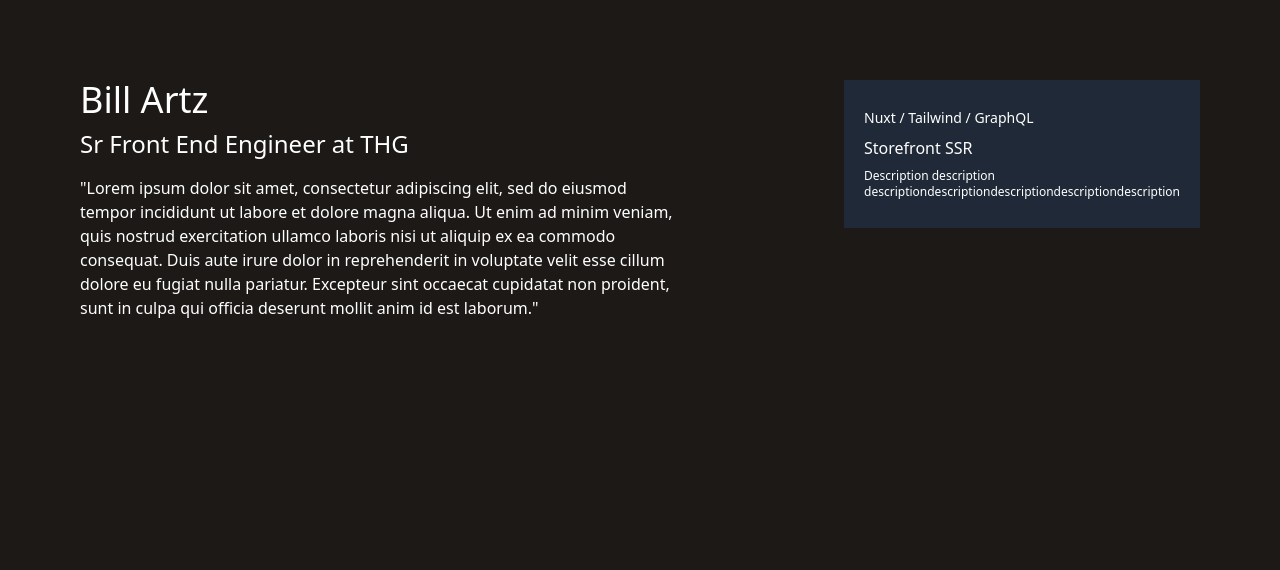
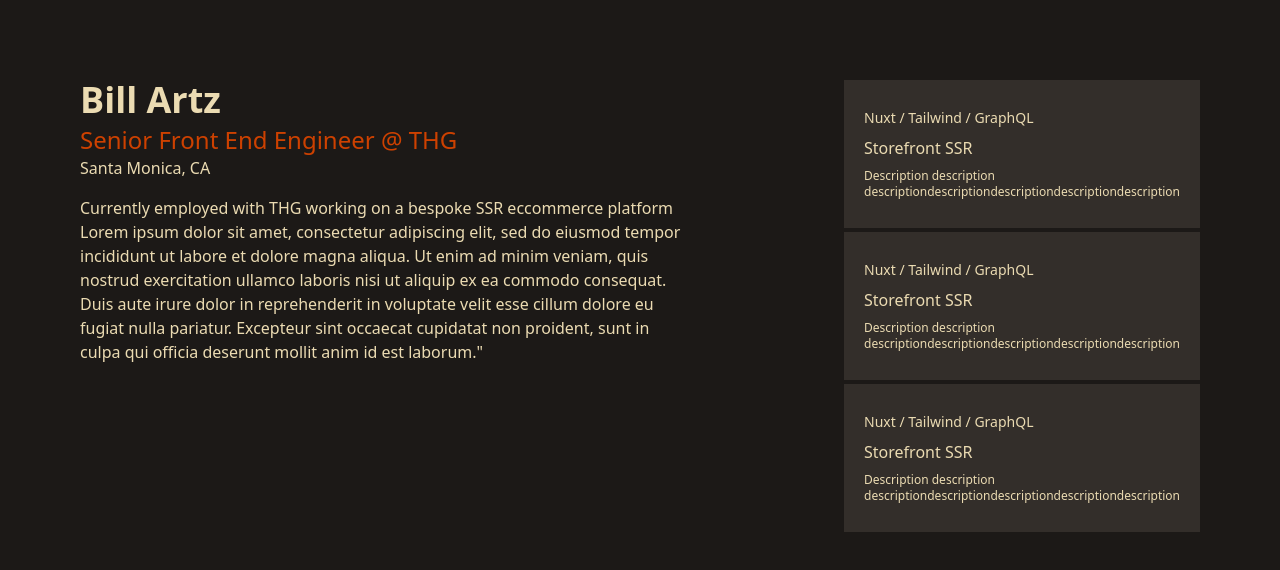
Before and after one commit to ztrab/billartz.dev, a Nuxt app in the folder app/: page / in a window 1280 px wide. Shown: the top 570 px of the page. Built offline with nearby package versions, Linux system fonts and the light colour scheme.

Commit message:
theme and tw tweaks, hover fixes and updating tailwind version

```diff
--- a/app/components/ContentBox.vue
+++ b/app/components/ContentBox.vue
@@ -1,9 +1,9 @@
 <template>
-  <div class="text-white bg-gray-800 p-5 transition md:group-hover:opacity-50 md:hover:opacity-important md:hover:scale-125 mb-1">
+  <div class="text-secondary bg-highlight p-5 transition md:hover:!opacity-100 md:group-hover:opacity-50 md:hover:scale-125 mb-1">
     <p class="mt-2 text-sm">
       Nuxt / Tailwind / GraphQL
     </p>
-    <h2 class="mt-2 text-base">
+    <h2 class="mt-2 text-base text-color-primary">
       Storefront SSR
     </h2>
     <p class="my-2 text-xs">
--- a/app/components/MyBio.vue
+++ b/app/components/MyBio.vue
@@ -1,13 +1,18 @@
 <template>
-  <div class="text-white">
-    <h1 class="text-4xl">
+  <div class="text-secondary">
+    <h1 class="font-bold text-4xl">
       Bill Artz
     </h1>
-    <p class="text-2xl mt-2">
-      Sr Front End Engineer at THG
+    <p class="text-2xl mt-1 text-primary">
+      Senior Front End Engineer @ THG
+    </p>
+    <p>
+      Santa Monica, CA
     </p>
     <p class="mt-4">
-      "Lorem ipsum dolor sit amet, consectetur adipiscing elit, sed do eiusmod tempor incididunt ut labore et dolore magna aliqua. Ut enim ad minim veniam, quis nostrud exercitation ullamco laboris nisi ut aliquip ex ea commodo consequat. Duis aute irure dolor in reprehenderit in voluptate velit esse cillum dolore eu fugiat nulla pariatur. Excepteur sint occaecat cupidatat non proident, sunt in culpa qui officia deserunt mollit anim id est laborum."
+      Currently employed with THG working on a bespoke SSR eccommerce platform Lorem ipsum dolor sit amet, consectetur adipiscing elit, sed do eiusmod tempor incididunt ut labore et dolore magna aliqua. Ut enim ad minim veniam,
+      quis nostrud exercitation ullamco laboris nisi ut aliquip ex ea commodo consequat. Duis aute irure dolor in reprehenderit in voluptate velit esse cillum dolore eu fugiat nulla pariatur.
+      Excepteur sint occaecat cupidatat non proident, sunt in culpa qui officia deserunt mollit anim id est laborum."
     </p>
   </div>
 </template>
--- a/app/package.json
+++ b/app/package.json
@@ -26,7 +26,7 @@
     "eslint": "^8.12.0",
     "eslint-plugin-nuxt": "^3.2.0",
     "eslint-plugin-vue": "^8.2.0",
-    "postcss": "^8.4.4",
-    "tailwindcss": "^3.0.23"
+    "postcss": "^8.4.8",
+    "tailwindcss": "^3.1.6"
   }
 }
--- a/app/pages/index.vue
+++ b/app/pages/index.vue
@@ -1,9 +1,12 @@
 <template>
-  <div class="h-full bg-stone-900 flex flex-row justify-between">
+  <div class="h-full flex flex-row justify-between">
+    <!-- TODO: Fix mobile alignment between main and content sections -->
     <div class="flex justify-center py-20 px-20">
       <MyBio />
     </div>
     <div class="flex flex-col py-20 px-20 group">
+      <ContentBox />
+      <ContentBox />
       <ContentBox />
     </div>
   </div>
--- a/app/tailwind.config.js
+++ b/app/tailwind.config.js
@@ -8,6 +8,13 @@
     extend: {
       maxWidth: {
         1440: '1440px'
+      },
+      textColor: {
+        primary: '#CD4100',
+        secondary: '#EBDBB2'
+      },
+      backgroundColor: {
+        highlight: 'rgb(51, 46, 42)'
       }
     }
   },
```
